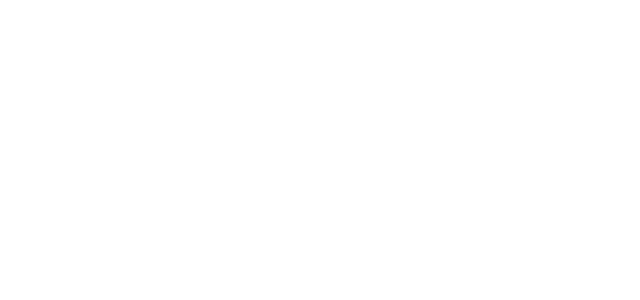
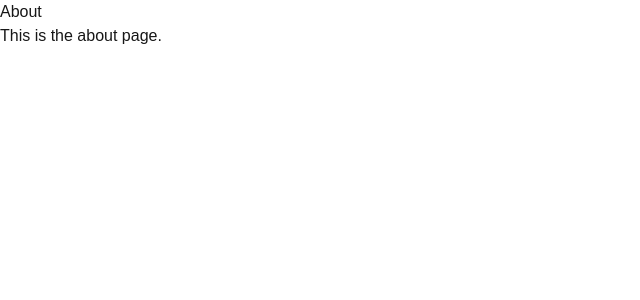
Before and after one commit to MogesBekele/nextjs, a Next.js app: page /about in a window 1280 px wide. Shown: the top 300 px of the page, without its empty margins (0-640 px from the left). Built offline with nearby package versions, Linux system fonts and the light colour scheme.

Commit message:
commit on the about page

```diff
--- a/src/app/about/page.tsx
+++ b/src/app/about/page.tsx
@@ -1,5 +1,9 @@
 export default function About() {
-  return
-
-  <div>about page</div>;
+  console.log("About page loaded")
+  return (
+    <div>
+      <h1>About</h1>
+      <p>This is the about page.</p>
+    </div>
+  );
 }
```
